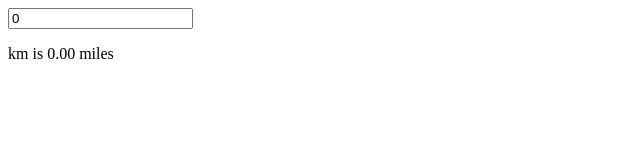
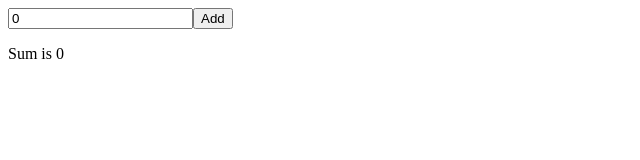
Before and after one commit to abbasi-naim/React, a React (Create React App) app: page / in a window 1280 px wide. Shown: the top 160 px of the page, without its empty margins (0-640 px from the left). Built offline with nearby package versions, Linux system fonts and the light colour scheme.

Commit message:
Example Event Handler - second example

```diff
--- a/src/index.js
+++ b/src/index.js
@@ -206,7 +206,7 @@ function Item(props) {
 
 
   //Handling User Input -Example
-
+/*
   function Converter() {
       const [km,setKm]= useState(0);
 
@@ -231,3 +231,31 @@ function Item(props) {
       resu,
       document.getElementById("root")
   );
+
+*/
+  //Example Event Handler
+
+  function AddForm() {
+    const [sum, setSum] = useState(0);
+    const [num, setNum] = useState(0);
+
+    function handleChange(e) {
+      setNum(e.target.value);
+    }
+
+    function handleSubmit(e) {
+      setSum(sum + Number(num));
+      e.preventDefault();
+    }
+
+    return (
+      <form onSubmit={handleSubmit}>
+        <input type="number" value={num} onChange={handleChange} />
+        <input type="submit" value="Add" />
+        <p> Sum is {sum} </p>
+      </form>
+    );
+  }
+
+  const el = <AddForm />;
+  ReactDOM.render(el, document.getElementById("root"));
```
